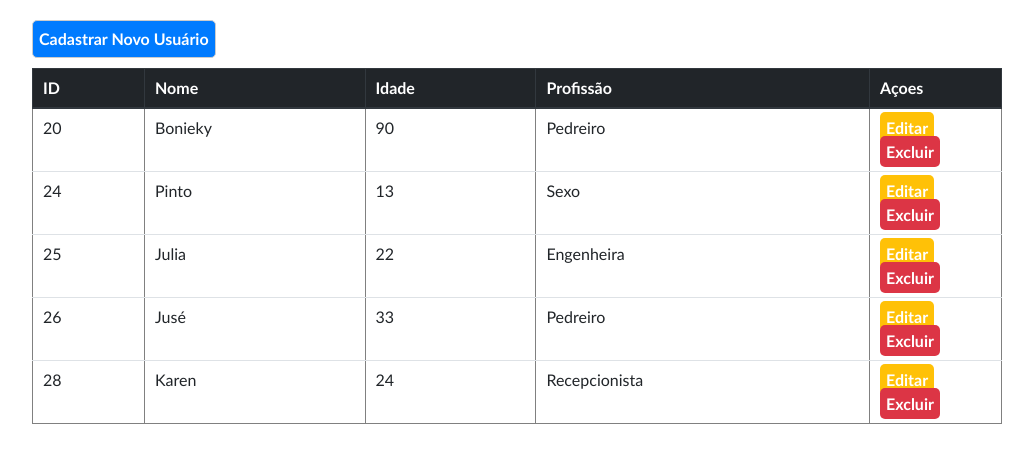
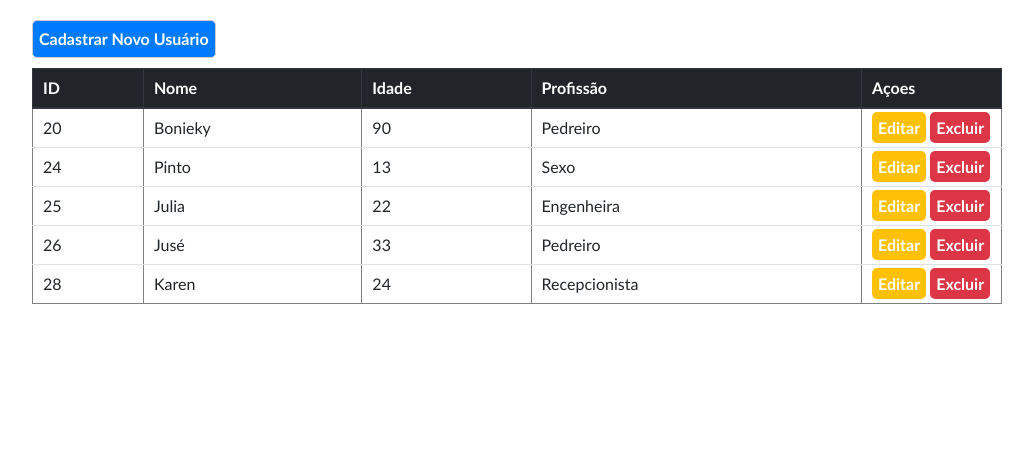
Before and after one commit to RafaelCarvalh0/Crud-PHP, a PHP site: page /visualizar.php in a window 1280 px wide. Shown: the top 463 px of the page, without its empty margins (123-1156 px from the left). Run offline with PHP 8.4, Linux system fonts and the light colour scheme; data comes from the database, SQL or seed files in the repository.

Commit message:
Update style.css

```diff
--- a/assets/css/style.css
+++ b/assets/css/style.css
@@ -34,7 +34,7 @@ h2 {
 }
 
 #botoes { /*Botões da tabela*/
-    min-width: 132px;
+    min-width: 140px;
 }
 
 input[type=submit] {
```
